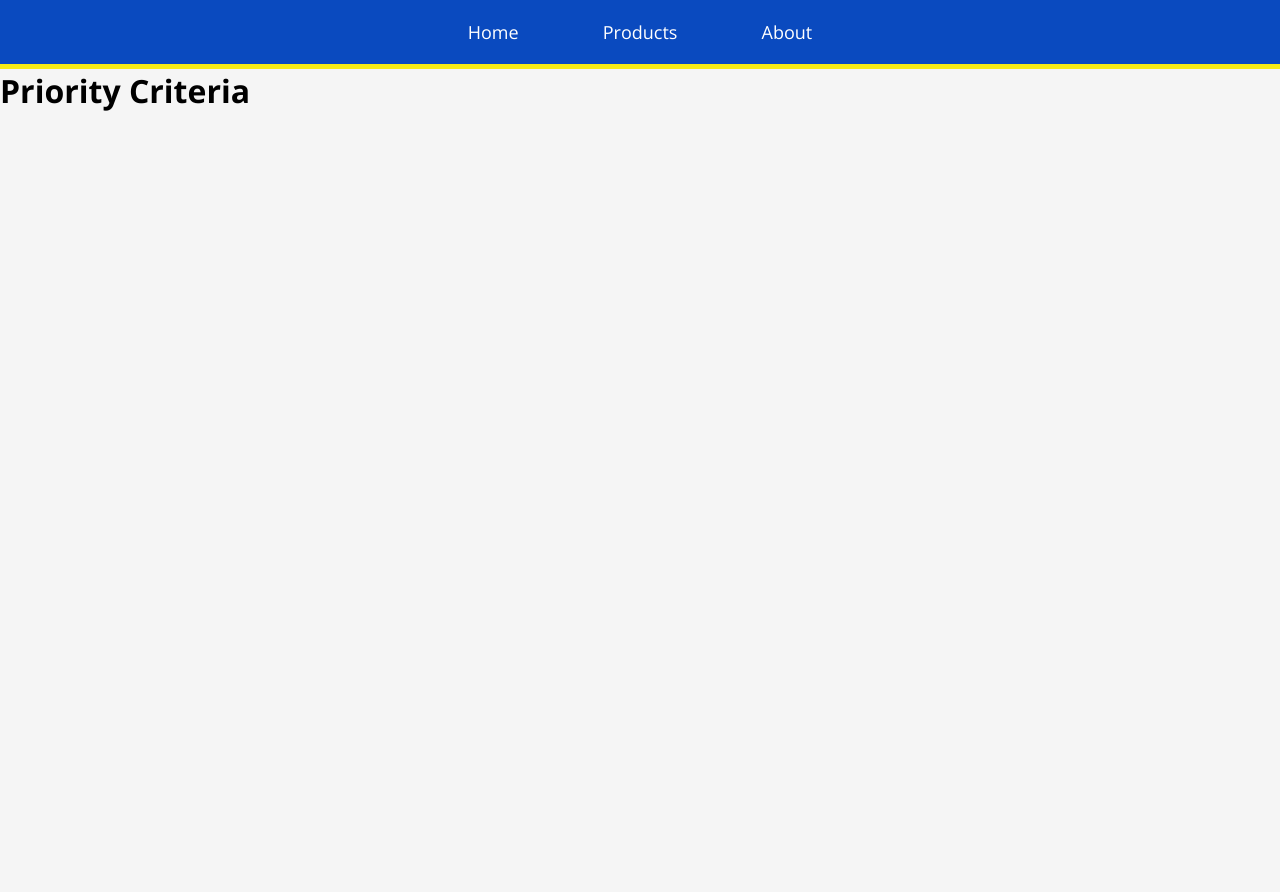
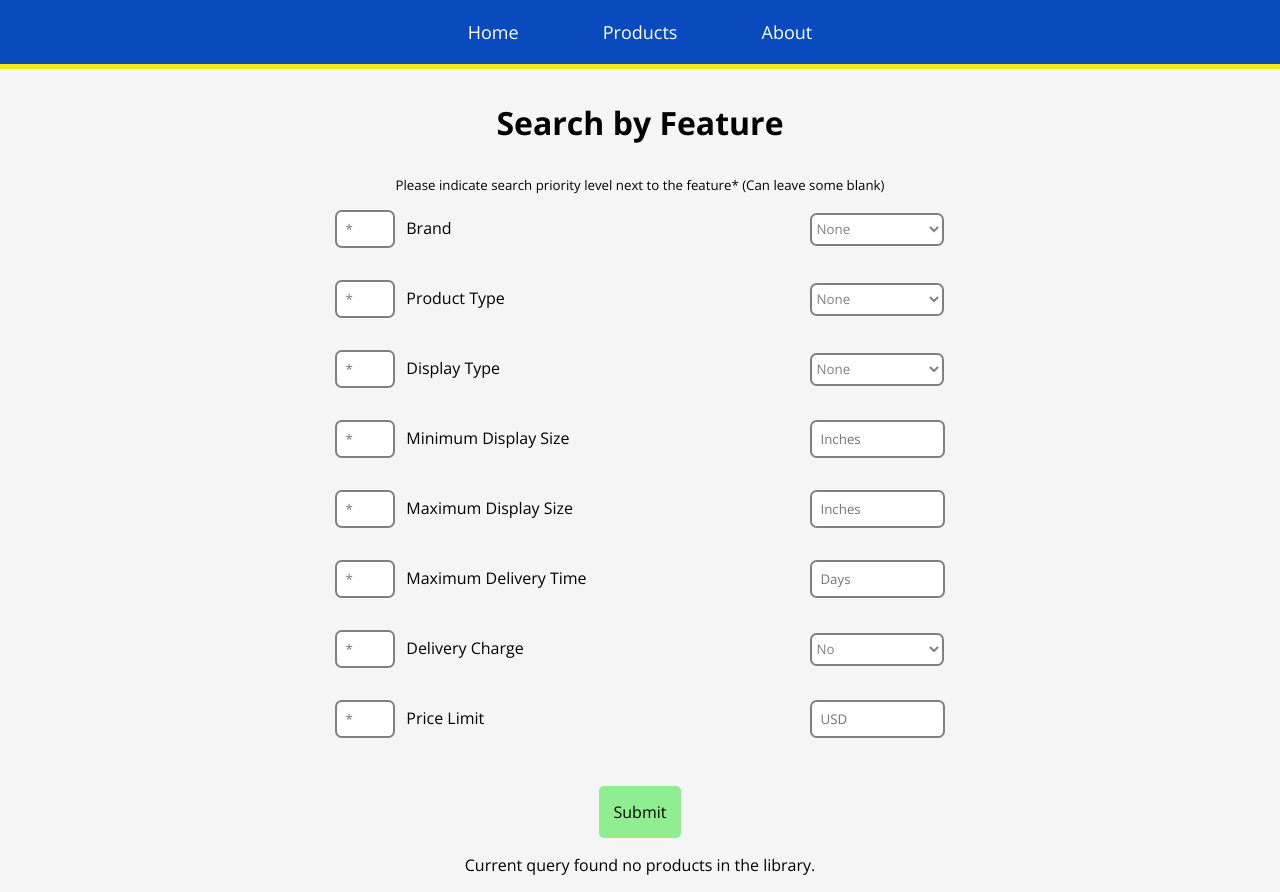
Before and after one commit to SiriusCrack/CS360BestBusy, a Django app: page /store/byfeature in a window 1280 px wide. Before the commit the page ends 111 px from the top, so only its background shows below. Run offline with Django 4.2, Linux system fonts and the light colour scheme.

Commit message:
by Feature Page

```diff
--- a/BestBuy/store/static/css/servicerequirements.css
+++ b/BestBuy/store/static/css/servicerequirements.css
@@ -34,7 +34,7 @@
    color: grey;
 }
 
-.option_wrapper > input {
+.main-input {
    font-weight: lighter;
    width: calc(10em - 19.2px);
 }
@@ -63,3 +63,8 @@
    outline: 3px solid gray;
    transition: outline 200ms ease-in-out;
 }
+
+.p-input {
+   width: 3em;
+   margin-right: 0.5em;
+}
--- a/BestBuy/store/templates/catalog/priority_criteria.html
+++ b/BestBuy/store/templates/catalog/priority_criteria.html
@@ -1,5 +1,84 @@
 {% extends "base_generic.html" %}
 
 {% block content %}
-<h1>Priority Criteria</h1>
+<h1 class="req_header">Search by Feature</h1>
+<h5 style="text-align: center; font-weight: normal;">Please indicate search priority level next to the feature* (Can leave some blank)</h5>
+<form class="req_form" method="POST" action="{% url 'serviceReq' %}">
+   {% csrf_token %}
+   <div class="option_wrapper">
+      <input class="p-input" placeholder="*" type="number" min="1" max="9" name="priorityBrand"></input>
+      <label for="brand_id">Brand</label>
+      <select name="brand_id">
+         <option value="0">None</option>
+         <option value="1">Samsung</option>
+         <option value="2">VIZIO</option>
+         <option value="3">Sony</option>
+         <option value="4">LG</option>
+         <option value="5">HiSense</option>
+         <option value="6">RCA</option>
+         <option value="7">Sceptre</option>
+         <option value="8">Toshiba</option>
+         <option value="9">SHARP</option>
+      </select>
+   </div>
+   <div class="option_wrapper">
+      <input class="p-input" placeholder="*" type="number" min="1" max="9" name="priorityType"></input>
+      <label for="productType_id">Product Type</label>
+      <select name="productType_id">
+         <option value="0">None</option>
+         <option value="1">TV</option>
+         <option value="2">Monitor</option>
+      </select>
+   </div>
+   <div class="option_wrapper">
+      <input class="p-input" placeholder="*" type="number" min="1" max="9" name="priorityDisplay"></input>
+      <label for="displayType_id">Display Type</label>
+      <select name="displayType_id">
+         <option value="0">None</option>
+         <option value="2">OLED</option>
+         <option value="3">CRT</option>
+         <option value="4">TN</option>
+         <option value="5">IPS</option>
+      </select>
+   </div>
+   <div class="option_wrapper">
+      <input class="p-input" placeholder="*" type="number" min="1" max="9" name="priorityMinSize"></input>
+      <label for="minDisplaySize">Minimum Display Size</label>
+      <input class="main-input" type="number" placeholder="Inches" name="minDisplaySize" min="0"></input>
+   </div>
+   <div class="option_wrapper">
+      <input class="p-input" placeholder="*" type="number" min="1" max="9" name="priorityMaxSize"></input>
+      <label for="maxDisplaySize">Maximum Display Size</label>
+      <input class="main-input" type="number" placeholder="Inches" name="maxDisplaySize" min="0"></input>
+   </div>
+   <div class="option_wrapper">
+      <input class="p-input" placeholder="*" type="number" min="1" max="9" name="priorityDelivery"></input>
+      <label for="deliveryTime">Maximum Delivery Time</label>
+      <input class="main-input" type="number" placeholder="Days" name="deliveryTime" min="0"></input>
+   </div>
+   <div class="option_wrapper">
+      <input class="p-input" placeholder="*" type="number" min="1" max="9" name="priorityCharge"></input>
+      <label for="deliveryCharge">Delivery Charge</label>
+      <select name="deliveryCharge">
+         <option value="none">No</option>
+         <option value="no">Yes</option>
+      </select>
+   </div>
+   <div class="option_wrapper">
+      <input class="p-input" placeholder="*" type="number" min="0" max="9" name="priorityPrice"></input>
+      <label for="price">Price Limit</label>
+      <input class="main-input" type="number" placeholder="USD" name="price" min="0"></input>
+   </div>
+   <button class="submit_button" type="submit" name="submitRequirements">Submit</button>
+</form>
+{% if results %}
+   <div class="user-search" style="margin-bottom: 1em;">Results:</div>
+   {% for product in results %}
+      <ul class="product_item">
+         <a href="{% url 'productDetail' product.productID %}">{{product}}</a>
+      </ul>
+   {% endfor %}
+   {% else %}
+      <p style="margin: 1em; text-align: center;">Current query found no products in the library.</p>
+{% endif %}
 {% endblock %}
```
